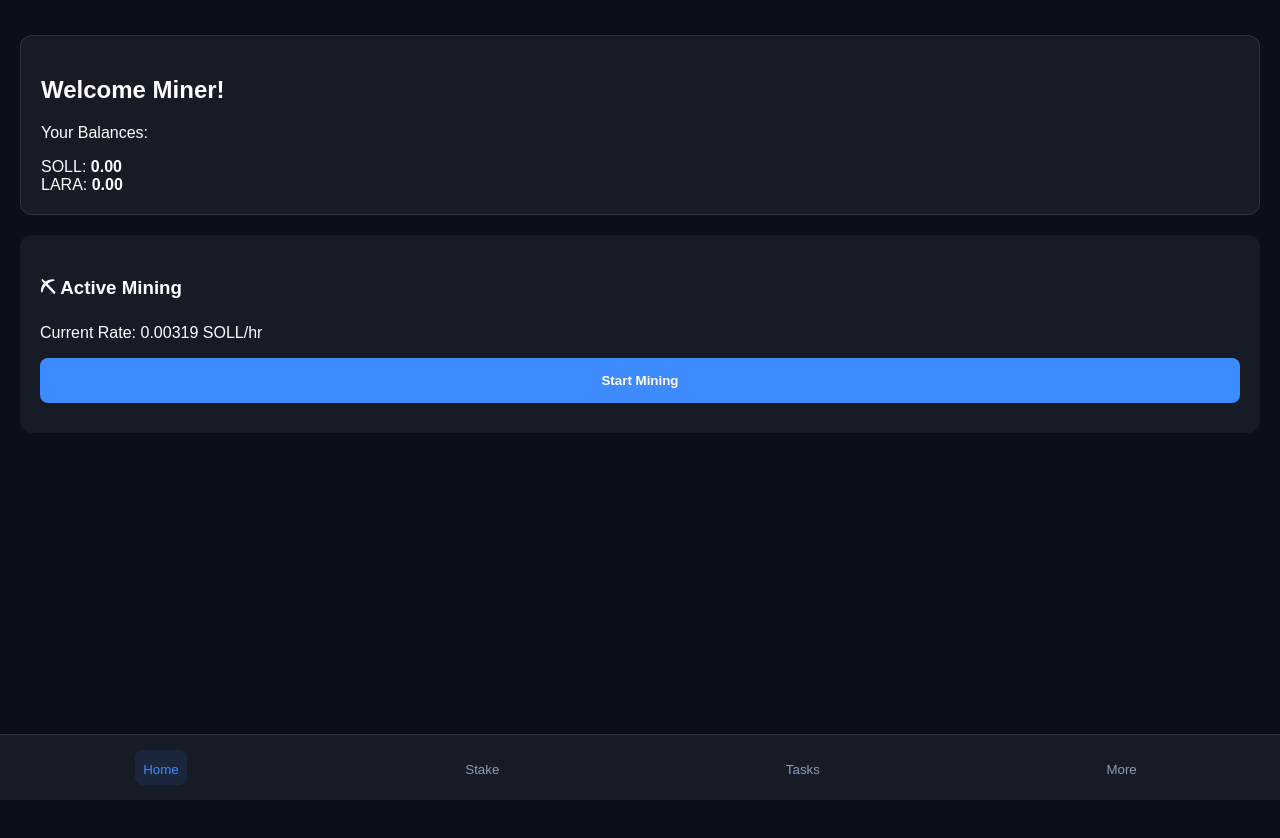
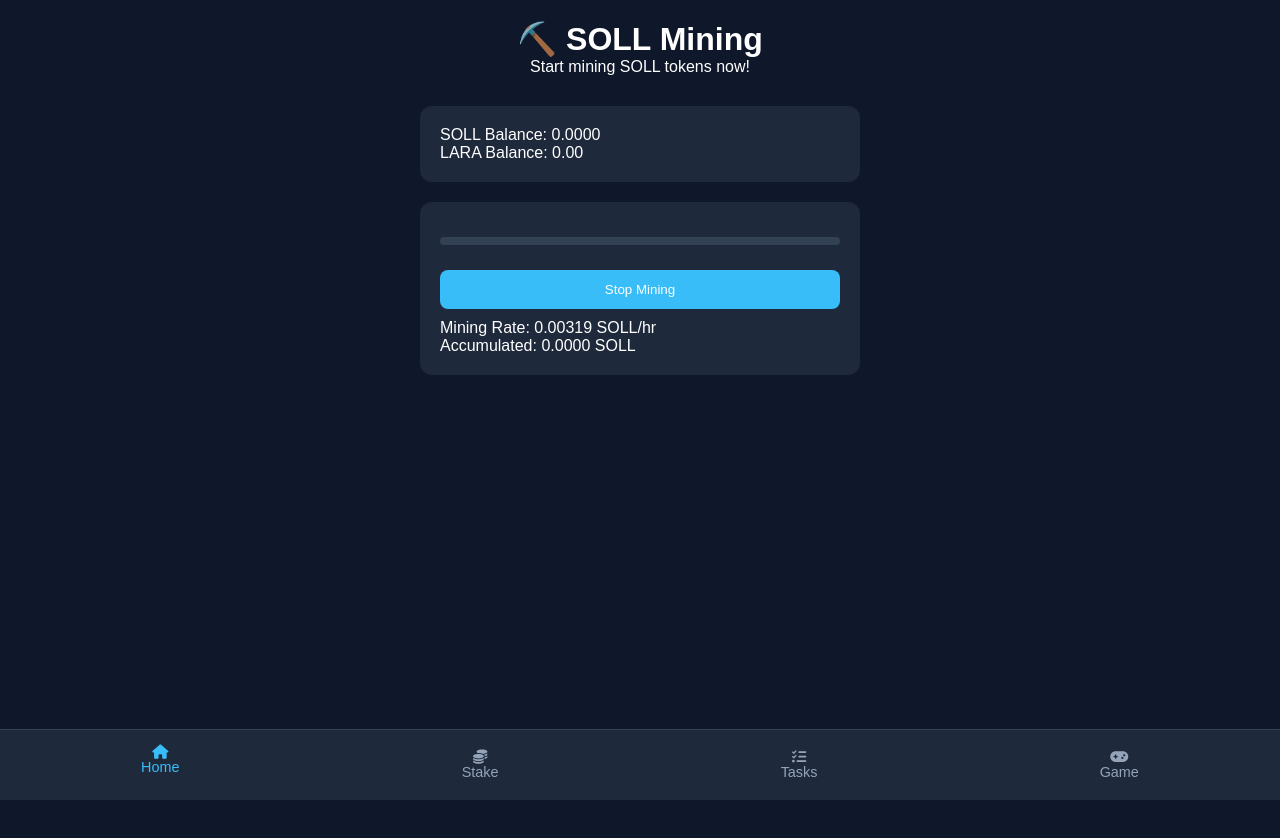
Before and after one commit to Blackiee23/sollara-mini-app, a website: page public/index.html in a window 1280 px wide. Both pictures are taken after a click on the button "Start Mining". After the commit the page ends 800 px from the top, so only its background shows below. Drawn offline with Linux system fonts and the light colour scheme.

Commit message:
Update index.html

```diff
--- a/public/index.html
+++ b/public/index.html
@@ -4,192 +4,141 @@
   <meta charset="UTF-8">
   <meta name="viewport" content="width=device-width, initial-scale=1.0">
   <title>SOLL Mining</title>
+  <link rel="stylesheet" href="https://cdnjs.cloudflare.com/ajax/libs/font-awesome/6.0.0-beta3/css/all.min.css">
   <style>
-    :root {
-      --primary-bg: #0B0F19;
-      --secondary-bg: #161B26;
-      --accent-blue: #3D8BFF;
-      --accent-green: #00C6A2;
-      --text-primary: #FFFFFF;
-      --text-secondary: #8B9EB7;
+    /* ==== CSS Reset ==== */
+    * { margin: 0; padding: 0; box-sizing: border-box; }
+
+    /* ==== Core Styles ==== */
+    body {
+      background: #0f172a;
+      color: #fff;
+      font-family: 'Poppins', sans-serif;
+      min-height: 100vh;
+      padding-bottom: 80px;
     }
 
-    body {
-      background: var(--primary-bg);
-      color: var(--text-primary);
-      font-family: 'Poppins', sans-serif;
-      margin: 0;
-      padding: 0 0 80px;
-      min-height: 100vh;
+    .container {
+      max-width: 480px;
+      margin: 0 auto;
+      padding: 20px;
     }
 
-    /* Visible Pages */
-    .page {
-      display: none;
-      padding: 20px;
-      animation: fadeIn 0.3s ease;
-    }
-
-    .page.active {
-      display: block;
-    }
-
-    @keyframes fadeIn {
-      from { opacity: 0; }
-      to { opacity: 1; }
-    }
-
-    /* Professional Navigation Bar */
+    /* ==== Navigation ==== */
     .nav-bar {
       position: fixed;
       bottom: 0;
       width: 100%;
       display: flex;
       justify-content: space-around;
-      background: var(--secondary-bg);
-      padding: 15px 0;
-      border-top: 1px solid rgba(255,255,255,0.1);
-      box-shadow: 0 -4px 12px rgba(0,0,0,0.2);
+      background: #1e293b;
+      padding: 12px 0;
+      border-top: 1px solid #334155;
     }
 
     .nav-btn {
       display: flex;
       flex-direction: column;
       align-items: center;
+      color: #94a3b8;
+      font-size: 0.9rem;
+      cursor: pointer;
       padding: 8px;
-      border-radius: 8px;
-      transition: all 0.3s ease;
-      color: var(--text-secondary);
-      text-decoration: none;
       border: none;
       background: none;
-      cursor: pointer;
+      transition: all 0.3s ease;
     }
 
     .nav-btn.active {
-      color: var(--accent-blue);
-      background: rgba(61, 139, 255, 0.1);
+      color: #38bdf8;
+      transform: translateY(-5px);
     }
 
-    .nav-btn i {
-      font-size: 1.4rem;
-      margin-bottom: 4px;
+    /* ==== Mining Page ==== */
+    .mining-header {
+      text-align: center;
+      margin-bottom: 30px;
     }
 
-    /* Core Content Styling */
     .balance-card {
-      background: var(--secondary-bg);
+      background: #1e293b;
       border-radius: 12px;
       padding: 20px;
-      margin: 15px 0;
-      border: 1px solid rgba(255,255,255,0.1);
+      margin-bottom: 20px;
     }
 
     .mining-controls {
-      background: var(--secondary-bg);
+      background: #1e293b;
       border-radius: 12px;
       padding: 20px;
-      margin: 20px 0;
     }
 
     .btn {
-      display: block;
+      background: #38bdf8;
+      color: white;
+      border: none;
+      padding: 12px 24px;
+      border-radius: 8px;
       width: 100%;
-      padding: 15px;
-      border-radius: 8px;
-      border: none;
-      background: var(--accent-blue);
-      color: white;
-      font-weight: 600;
       margin: 10px 0;
       cursor: pointer;
-      transition: all 0.3s ease;
+      transition: opacity 0.3s ease;
     }
 
-    .btn:hover {
-      opacity: 0.9;
-      transform: translateY(-1px);
+    .btn:disabled {
+      background: #475569;
+      cursor: not-allowed;
+    }
+
+    /* ==== Progress Bar ==== */
+    .progress-bar {
+      height: 8px;
+      background: #334155;
+      border-radius: 4px;
+      margin: 15px 0;
+      overflow: hidden;
+    }
+
+    .progress {
+      height: 100%;
+      background: #38bdf8;
+      width: 0%;
+      transition: width 0.5s ease;
     }
   </style>
 </head>
 <body>
+  <div class="container">
 
-  <!-- ===== SEASON 1 CORE PAGES ===== -->
+    <!-- Mining Page -->
+    <div id="mine-page" class="page active">
+      <div class="mining-header">
+        <h1>⛏️ SOLL Mining</h1>
+        <p>Start mining SOLL tokens now!</p>
+      </div>
 
-  <!-- Home/Mine Page (Default Visible) -->
-  <div id="mine-page" class="page active">
-    <div class="balance-card">
-      <h2>Welcome Miner!</h2>
-      <p>Your Balances:</p>
-      <div class="balances">
+      <div class="balance-card">
         <div class="balance">
-          <span>SOLL:</span>
-          <strong id="soll-balance">0.00</strong>
+          <p>SOLL Balance: <span id="soll-balance">0</span></p>
+          <p>LARA Balance: <span id="lara-balance">0</span></p>
         </div>
-        <div class="balance">
-          <span>LARA:</span>
-          <strong id="lara-balance">0.00</strong>
+      </div>
+
+      <div class="mining-controls">
+        <div class="progress-bar">
+          <div class="progress" id="mining-progress"></div>
         </div>
+        <button class="btn" id="mining-toggle">Start Mining</button>
+        <p>Mining Rate: <span id="mining-rate">0.00319</span> SOLL/hr</p>
+        <p>Accumulated: <span id="accumulated-soll">0</span> SOLL</p>
       </div>
     </div>
 
-    <div class="mining-controls">
-      <h3>⛏ Active Mining</h3>
-      <p>Current Rate: <span id="mining-rate">0.00319 SOLL/hr</span></p>
-      <button class="btn" id="mining-toggle">Start Mining</button>
-    </div>
+    <!-- Other Pages (Add similar structure for Stake, Tasks, Game) -->
+
   </div>
 
-  <!-- Stake Page -->
-  <div id="stake-page" class="page">
-    <div class="balance-card">
-      <h3>💰 Staking Pools</h3>
-      <div class="staking-option">
-        <p>SOLL Staking (5% APR)</p>
-        <button class="btn">Stake Now</button>
-      </div>
-      <div class="staking-option">
-        <p>Liquidity Pool (7% APR)</p>
-        <button class="btn">Add Liquidity</button>
-      </div>
-    </div>
-  </div>
-
-  <!-- Tasks & Marketplace Page -->
-  <div id="tasks-page" class="page">
-    <div class="balance-card">
-      <h3>📋 Daily Tasks</h3>
-      <div class="task-item">
-        <p>Daily Check-in (2 LARA)</p>
-        <button class="btn">Claim</button>
-      </div>
-    </div>
-
-    <div class="balance-card">
-      <h3>🛒 Marketplace</h3>
-      <div class="market-item">
-        <p>Mining Tools</p>
-        <button class="btn">Browse</button>
-      </div>
-    </div>
-  </div>
-
-  <!-- More Page (Season 2 & Additional Features) -->
-  <div id="more-page" class="page">
-    <div class="balance-card">
-      <h3>⚙️ Additional Features</h3>
-      <div class="feature-item">
-        <p>Governance Voting (Season 2)</p>
-        <button class="btn" disabled>Coming Soon</button>
-      </div>
-      <div class="feature-item">
-        <p>Synthetic Assets (Season 2)</p>
-        <button class="btn" disabled>Q3 2026</button>
-      </div>
-    </div>
-  </div>
-
-  <!-- Navigation Bar (Season 1 Focus) -->
+  <!-- Navigation -->
   <div class="nav-bar">
     <button class="nav-btn active" onclick="showPage('mine')">
       <i class="fas fa-home"></i>
@@ -203,43 +152,83 @@
       <i class="fas fa-tasks"></i>
       Tasks
     </button>
-    <button class="nav-btn" onclick="showPage('more')">
-      <i class="fas fa-ellipsis-h"></i>
-      More
+    <button class="nav-btn" onclick="showPage('game')">
+      <i class="fas fa-gamepad"></i>
+      Game
     </button>
   </div>
 
 <script>
-  // Initialize default page
-  function showPage(pageId) {
-    // Hide all pages
-    document.querySelectorAll('.page').forEach(page => {
-      page.classList.remove('active');
-    });
+  // ===== State Management =====
+  let state = {
+    miningActive: false,
+    miningStartTime: 0,
+    sollBalance: 0,
+    laraBalance: 0,
+    miningRate: 0.00319
+  };
 
-    // Show selected page
-    document.getElementById(`${pageId}-page`).classList.add('active');
-
-    // Update nav buttons
-    document.querySelectorAll('.nav-btn').forEach(btn => {
-      btn.classList.remove('active');
-    });
-    event.currentTarget.classList.add('active');
+  // ===== Persistent Storage =====
+  function loadState() {
+    const saved = localStorage.getItem('miningState');
+    if(saved) state = JSON.parse(saved);
   }
 
-  // Initialize mining functionality
-  let miningActive = false;
-  const miningToggle = document.getElementById('mining-toggle');
+  function saveState() {
+    localStorage.setItem('miningState', JSON.stringify(state));
+  }
 
-  miningToggle.addEventListener('click', () => {
-    miningActive = !miningActive;
-    miningToggle.textContent = miningActive ? 'Stop Mining' : 'Start Mining';
-    miningToggle.style.background = miningActive ? var(--accent-green) : var(--accent-blue);
+  // ===== Mining Logic =====
+  function calculateEarnings() {
+    if(state.miningActive) {
+      const elapsed = Date.now() - state.miningStartTime;
+      return (elapsed / 3600000) * state.miningRate;
+    }
+    return 0;
+  }
+
+  function updateDisplay() {
+    document.getElementById('soll-balance').textContent = state.sollBalance.toFixed(4);
+    document.getElementById('lara-balance').textContent = state.laraBalance.toFixed(2);
+    document.getElementById('mining-rate').textContent = state.miningRate.toFixed(5);
+
+    const accumulated = calculateEarnings();
+    document.getElementById('accumulated-soll').textContent = accumulated.toFixed(4);
+
+    const progress = (accumulated / 1) * 100; // Adjust based on your target
+    document.getElementById('mining-progress').style.width = `${progress}%`;
+  }
+
+  // ===== Core Functionality =====
+  document.getElementById('mining-toggle').addEventListener('click', () => {
+    state.miningActive = !state.miningActive;
+    if(state.miningActive) {
+      state.miningStartTime = Date.now();
+      document.getElementById('mining-toggle').textContent = 'Stop Mining';
+    } else {
+      state.sollBalance += calculateEarnings();
+      document.getElementById('mining-toggle').textContent = 'Start Mining';
+    }
+    saveState();
+    updateDisplay();
   });
 
-  // Set default page
-  showPage('mine');
+  // ===== Initialization =====
+  window.addEventListener('load', () => {
+    loadState();
+    if(state.miningActive) {
+      const elapsed = Date.now() - state.miningStartTime;
+      state.sollBalance += (elapsed / 3600000) * state.miningRate;
+      state.miningStartTime = Date.now();
+    }
+    updateDisplay();
+    setInterval(updateDisplay, 1000);
+  });
+
+  // ===== Page Navigation =====
+  function showPage(pageId) {
+    // Implementation for page switching
+  }
 </script>
-
 </body>
 </html>
```
